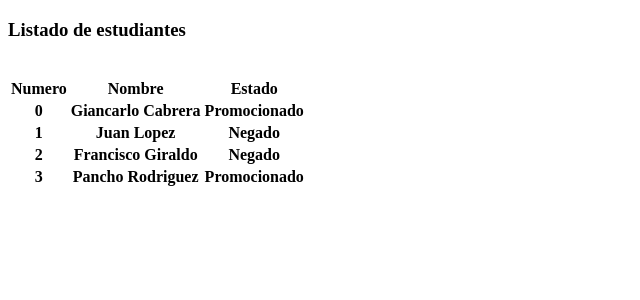
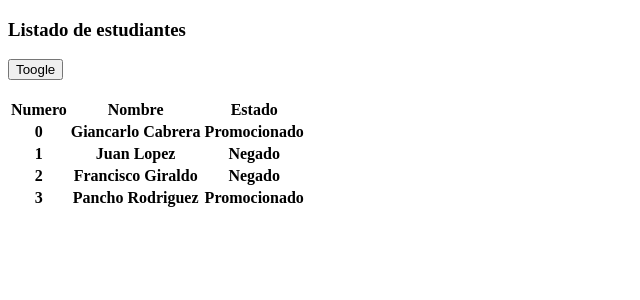
Before and after one commit to luis-alvarez1/training-angular-dev-team, an Angular app: page / in a window 1280 px wide. Shown: the top 300 px of the page, without its empty margins (0-640 px from the left). Built offline with nearby package versions, Linux system fonts and the light colour scheme.

Commit message:
Uso ngIf
Se creo un listado de estudiantes donde si el listado esta lleno, se muestra la info de cada estudiante, si esta vacio se muestra por pantalla un texto que dice que no hay estudiantes

```diff
--- a/src/app/app.component.html
+++ b/src/app/app.component.html
@@ -1,10 +1,10 @@
 <div class="container mt-4">
     <div class="row">
         <h3>Listado de estudiantes</h3>
-
+        <button class="btn btn-primary ml-auto" (click)= "toogle()"> Toogle</button>
     </div>
     <br>
-    <table class="table">
+    <table class="table" *ngIf= "listEstudiantes.length > 0">
         <thead>
             <th>Numero</th>
             <th>Nombre</th>
@@ -18,4 +18,5 @@
             </tr>
         </tbody>
     </table>
+    <h3 *ngIf= "listEstudiantes.length === 0">No hay registros para mostrar</h3>
 </div>
--- a/src/app/app.component.ts
+++ b/src/app/app.component.ts
@@ -6,7 +6,7 @@
   styleUrls: ['./app.component.css']
 })
 export class AppComponent {
-listEstudiantes: any[] = [
+ listEstudiantes: any[] = [
   {nombre: "Giancarlo Cabrera", estado: "Promocionado"},
   {nombre: "Juan Lopez", estado: "Negado"},
   {nombre: "Francisco Giraldo", estado: "Negado"},
@@ -14,5 +14,11 @@
 
 ]
 
+mostrar = true;
+
+toogle(): void {
+  this.mostrar = !this.mostrar;
+}
+
 
 }
```
